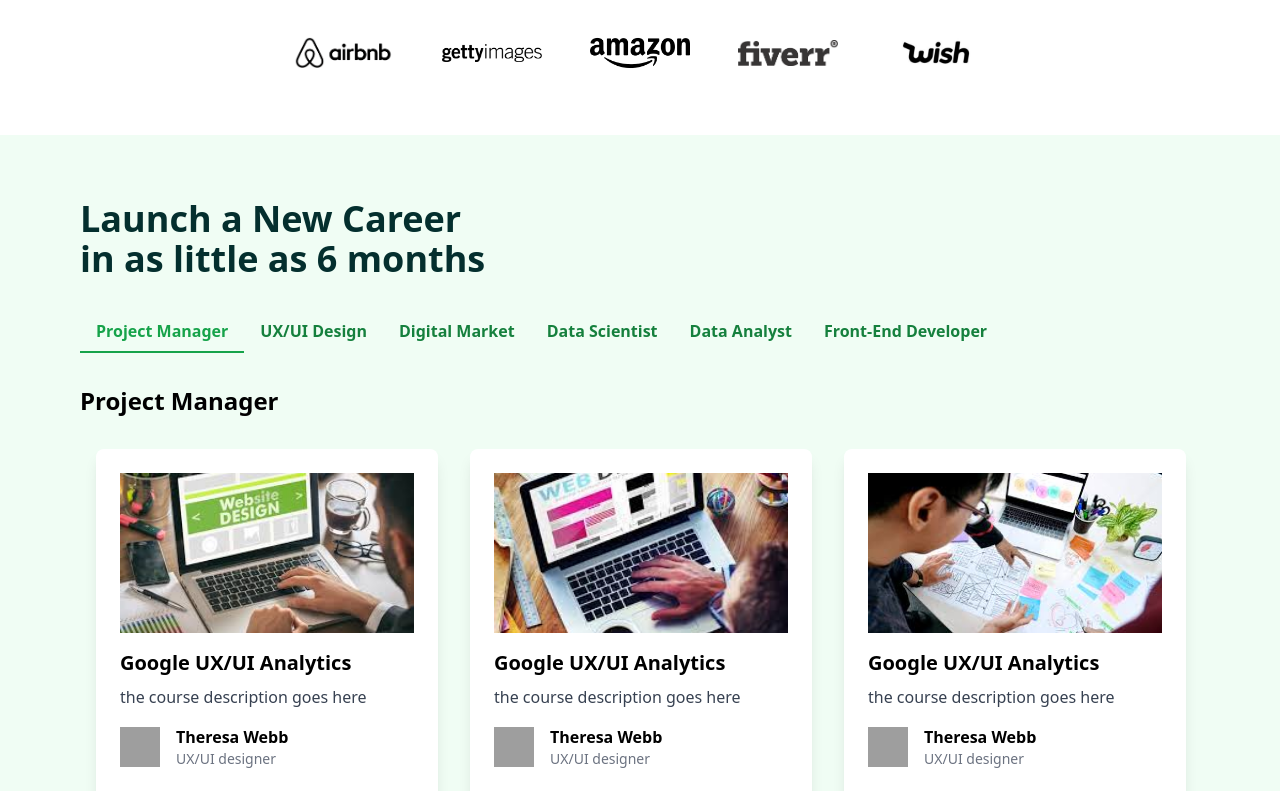
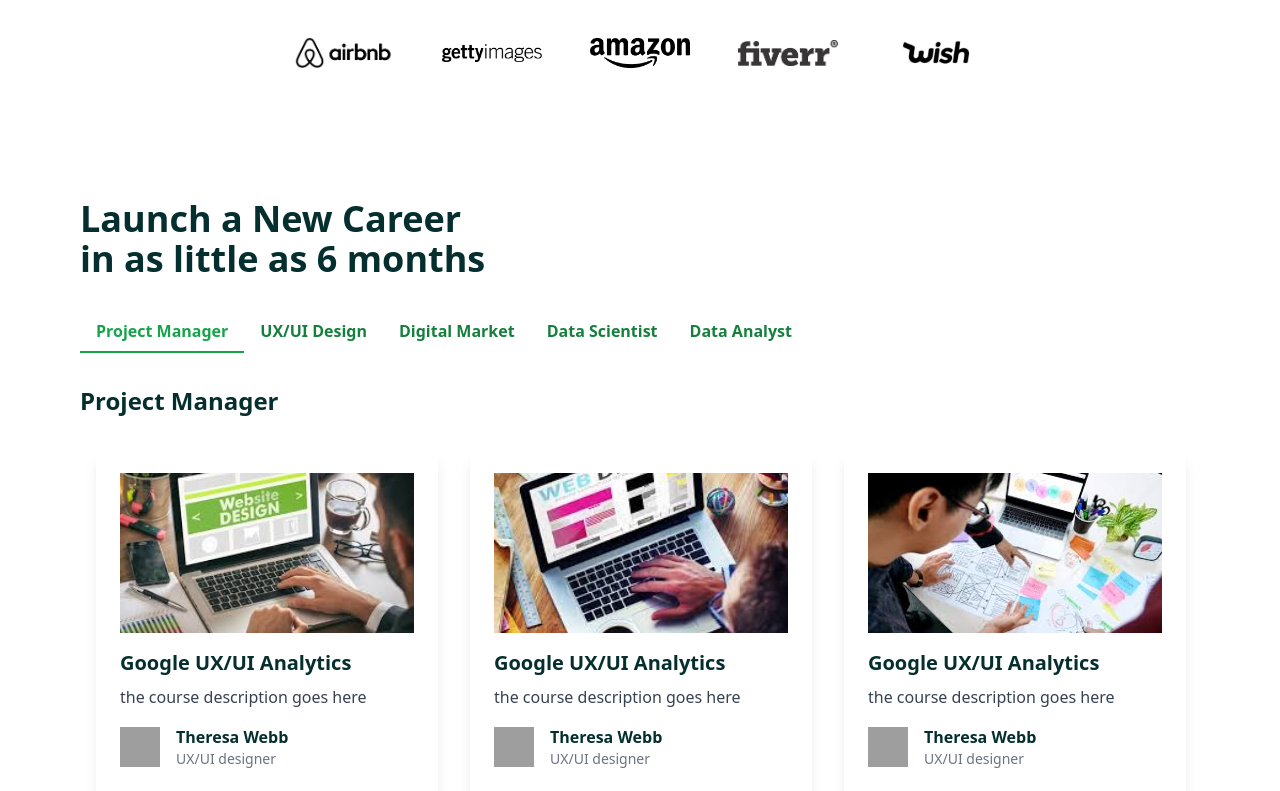
Before and after one commit to ali-khattak/Learning-home-Page, a React (Vite) app: page / in a window 1280 px wide. Shown: the part 720-1511 px from the top of the page. Built offline with nearby package versions, Linux system fonts and the light colour scheme; grey boxes are pictures that could not be loaded; the HTML template or start-up script is replaced by a standard one.

Commit message:
Add files via upload

```diff
--- a/src/components/CoursesSection.jsx
+++ b/src/components/CoursesSection.jsx
@@ -38,207 +38,37 @@ const courses = [
   {
     mainCourse: 'UX/UI Design',
     subCourses: [
-      {
-        image: webDesignImage,
-        title: 'Google UX/UI Analytics',
-        instructor: 'Theresa Webb',
-        designation: 'UX/UI designer',
-        description: 'the course description goes here',
-        rating: 4.8,
-        reviews: '44k reviews',
-      },
-      {
-        image: webImage,
-        title: 'Google UX/UI Analytics',
-        instructor: 'Theresa Webb',
-        designation: 'UX/UI designer',
-        description: 'the course description goes here',
-        rating: 4.8,
-        reviews: '44k reviews',
-      },
-      {
-        image: uiImage,
-        title: 'Google UX/UI Analytics',
-        instructor: 'Theresa Webb',
-        designation: 'UX/UI designer',
-        description: 'the course description goes here',
-        rating: 4.8,
-        reviews: '44k reviews',
-      },
-      {
-        image: mobileUIImage,
-        title: 'Google UX/UI Analytics',
-        instructor: 'Theresa Webb',
-        designation: 'UX/UI designer',
-        description: 'the course description goes here',
-        rating: 4.8,
-        reviews: '44k reviews',
-      },
+      { image: webDesignImage, title: 'Google UX/UI Analytics', instructor: 'Theresa Webb', description: 'the course description goes here', designation: 'UX/UI designer', rating: 4.8, reviews: '44k reviews' },
+      { image: webImage, title: 'Google UX/UI Analytics', instructor: 'Theresa Webb', description: 'the course description goes here', designation: 'UX/UI designer', rating: 4.8, reviews: '44k reviews' },
+      { image: uiImage, title: 'Google UX/UI Analytics', instructor: 'Theresa Webb', designation: 'UX/UI designer', description: 'the course description goes here', rating: 4.8, reviews: '44k reviews' },
+      { image: mobileUIImage, title: 'Google UX/UI Analytics', instructor: 'Theresa Webb', designation: 'UX/UI designer', description: 'the course description goes here', rating: 4.8, reviews: '44k reviews' },
     ],
   },
   {
     mainCourse: 'Digital Market',
     subCourses: [
-      {
-        image: webDesignImage,
-        title: 'Google UX/UI Analytics',
-        instructor: 'Theresa Webb',
-        designation: 'UX/UI designer',
-        description: 'the course description goes here',
-        rating: 4.8,
-        reviews: '44k reviews',
-      },
-      {
-        image: webImage,
-        title: 'Google UX/UI Analytics',
-        instructor: 'Theresa Webb',
-        description: 'the course description goes here',
-        designation: 'UX/UI designer',
-        rating: 4.8,
-        reviews: '44k reviews',
-      },
-      {
-        image: uiImage,
-        title: 'Google UX/UI Analytics',
-        instructor: 'Theresa Webb',
-        designation: 'UX/UI designer',
-        description: 'the course description goes here',
-
-        rating: 4.8,
-        reviews: '44k reviews',
-      },
-      {
-        image: mobileUIImage,
-        title: 'Google UX/UI Analytics',
-        instructor: 'Theresa Webb',
-        designation: 'UX/UI designer',
-        description: 'the course description goes here',
-        rating: 4.8,
-        reviews: '44k reviews',
-      },
+      { image: webDesignImage, title: 'Google UX/UI Analytics', instructor: 'Theresa Webb', description: 'the course description goes here', designation: 'UX/UI designer', rating: 4.8, reviews: '44k reviews' },
+      { image: webImage, title: 'Google UX/UI Analytics', instructor: 'Theresa Webb', description: 'the course description goes here', designation: 'UX/UI designer', rating: 4.8, reviews: '44k reviews' },
+      { image: uiImage, title: 'Google UX/UI Analytics', instructor: 'Theresa Webb', designation: 'UX/UI designer', description: 'the course description goes here', rating: 4.8, reviews: '44k reviews' },
+      { image: mobileUIImage, title: 'Google UX/UI Analytics', instructor: 'Theresa Webb', designation: 'UX/UI designer', description: 'the course description goes here', rating: 4.8, reviews: '44k reviews' },
     ],
   },
   {
     mainCourse: 'Data Scientist',
     subCourses: [
-      {
-        image: webDesignImage,
-        title: 'Google UX/UI Analytics',
-        instructor: 'Theresa Webb',
-        description: 'the course description goes here',
-        designation: 'UX/UI designer',
-        rating: 4.8,
-        reviews: '44k reviews',
-      },
-      {
-        image: webImage,
-        title: 'Google UX/UI Analytics',
-        instructor: 'Theresa Webb',
-        designation: 'UX/UI designer',
-        description: 'the course description goes here',
-        rating: 4.8,
-        reviews: '44k reviews',
-      },
-      {
-        image: uiImage,
-        title: 'Google UX/UI Analytics',
-        instructor: 'Theresa Webb',
-        designation: 'UX/UI designer',
-        description: 'the course description goes here',
-        rating: 4.8,
-        reviews: '44k reviews',
-      },
-      {
-        image: mobileUIImage,
-        title: 'Google UX/UI Analytics',
-        instructor: 'Theresa Webb',
-        designation: 'UX/UI designer',
-        description: 'the course description goes here',
-        rating: 4.8,
-        reviews: '44k reviews',
-      },
+      { image: webDesignImage, title: 'Google UX/UI Analytics', instructor: 'Theresa Webb', description: 'the course description goes here', designation: 'UX/UI designer', rating: 4.8, reviews: '44k reviews' },
+      { image: webImage, title: 'Google UX/UI Analytics', instructor: 'Theresa Webb', description: 'the course description goes here', designation: 'UX/UI designer', rating: 4.8, reviews: '44k reviews' },
+      { image: uiImage, title: 'Google UX/UI Analytics', instructor: 'Theresa Webb', designation: 'UX/UI designer', description: 'the course description goes here', rating: 4.8, reviews: '44k reviews' },
+      { image: mobileUIImage, title: 'Google UX/UI Analytics', instructor: 'Theresa Webb', designation: 'UX/UI designer', description: 'the course description goes here', rating: 4.8, reviews: '44k reviews' },
     ],
   },
   {
     mainCourse: 'Data Analyst',
     subCourses: [
-      {
-        image: webDesignImage,
-        title: 'Google UX/UI Analytics',
-        instructor: 'Theresa Webb',
-        designation: 'UX/UI designer',
-        description: 'the course description goes here',
-        rating: 4.8,
-        reviews: '44k reviews',
-      },
-      {
-        image: webImage,
-        title: 'Google UX/UI Analytics',
-        instructor: 'Theresa Webb',
-        designation: 'UX/UI designer',
-        description: 'the course description goes here',
-        rating: 4.8,
-        reviews: '44k reviews',
-      },
-      {
-        image: uiImage,
-        title: 'Google UX/UI Analytics',
-        instructor: 'Theresa Webb',
-        designation: 'UX/UI designer',
-        description: 'the course description goes here',
-        rating: 4.8,
-        reviews: '44k reviews',
-      },
-      {
-        image: mobileUIImage,
-        title: 'Google UX/UI Analytics',
-        instructor: 'Theresa Webb',
-        designation: 'UX/UI designer',
-        description: 'the course description goes here',
-        rating: 4.8,
-        reviews: '44k reviews',
-      },
-    ],
-  },
-  {
-    mainCourse: 'Front-End Developer',
-    subCourses: [
-      {
-        image: webDesignImage,
-        title: 'Google UX/UI Analytics',
-        instructor: 'Theresa Webb',
-        designation: 'UX/UI designer',
-        description: 'the course description goes here',
-        rating: 4.8,
-        reviews: '44k reviews',
-      },
-      {
-        image: webImage,
-        title: 'Google UX/UI Analytics',
-        instructor: 'Theresa Webb',
-        designation: 'UX/UI designer',
-        description: 'the course description goes here',
-        rating: 4.8,
-        reviews: '44k reviews',
-      },
-      {
-        image: uiImage,
-        title: 'Google UX/UI Analytics',
-        instructor: 'Theresa Webb',
-        designation: 'UX/UI designer',
-        description: 'the course description goes here',
-        rating: 4.8,
-        reviews: '44k reviews',
-      },
-      {
-        image: mobileUIImage,
-        title: 'Google UX/UI Analytics',
-        instructor: 'Theresa Webb',
-        designation: 'UX/UI designer',
-        description: 'the course description goes here',
-        rating: 4.8,
-        reviews: '44k reviews',
-      },
+      { image: webDesignImage, title: 'Google UX/UI Analytics', instructor: 'Theresa Webb', description: 'the course description goes here', designation: 'UX/UI designer', rating: 4.8, reviews: '44k reviews' },
+      { image: webImage, title: 'Google UX/UI Analytics', instructor: 'Theresa Webb', description: 'the course description goes here', designation: 'UX/UI designer', rating: 4.8, reviews: '44k reviews' },
+      { image: uiImage, title: 'Google UX/UI Analytics', instructor: 'Theresa Webb', designation: 'UX/UI designer', description: 'the course description goes here', rating: 4.8, reviews: '44k reviews' },
+      { image: mobileUIImage, title: 'Google UX/UI Analytics', instructor: 'Theresa Webb', designation: 'UX/UI designer', description: 'the course description goes here', rating: 4.8, reviews: '44k reviews' },
     ],
   },
 ];
@@ -256,7 +86,6 @@ const CoursesSection = () => {
       { breakpoint: 1024, settings: { slidesToShow: 2, slidesToScroll: 1, infinite: true, dots: true } },
       { breakpoint: 600, settings: { slidesToShow: 1, slidesToScroll: 1, dots: true } },
     ],
-
   };
 
   const handleCourseChange = (index) => {
@@ -267,8 +96,8 @@ const CoursesSection = () => {
   };
 
   return (
-    <div className="bg-green-50 py-16">
-      <div className="max-w-6xl mx-auto px-4">
+    <div className="text-teal-950 py-16 relative">
+      <div className=" max-w-6xl mx-auto px-4">
         <h2 className="text-4xl font-bold mb-8 text-teal-950">Launch a New Career<br />in as little as 6 months</h2>
         <div className="block md:hidden">
           <Slider
--- a/src/components/Mentors.jsx
+++ b/src/components/Mentors.jsx
@@ -38,8 +38,9 @@ const mentors = [
 const NextArrow = ({ onClick }) => {
   return (
     <div
-      className="absolute bottom-[-60px] right-1 text-2xl text-gray-700 bg-teal-50 border border-gray-300 rounded-full p-2 cursor-pointer z-10"
+      className="text-xl text-green-600 bg-white border border-gray-300 p-1 cursor-pointer ml-2"
       onClick={onClick}
+      style={{ width: '30px', height: '30px', display: 'flex', alignItems: 'center', justifyContent: 'center' }}
     >
       &gt;
     </div>
@@ -49,8 +50,9 @@ const NextArrow = ({ onClick }) => {
 const PrevArrow = ({ onClick }) => {
   return (
     <div
-      className="absolute bottom-[-60px] left-12 text-2xl text-gray-700 bg-teal-50 border border-gray-300 rounded-full p-2 cursor-pointer z-10"
+      className="text-xl text-green-600 bg-white border border-gray-300 p-1 cursor-pointer"
       onClick={onClick}
+      style={{ width: '30px', height: '30px', display: 'flex', alignItems: 'center', justifyContent: 'center' }}
     >
       &lt;
     </div>
@@ -64,8 +66,6 @@ const Mentors = () => {
     speed: 500,
     slidesToShow: 4,
     slidesToScroll: 1,
-    nextArrow: <NextArrow />,
-    prevArrow: <PrevArrow />,
     responsive: [
       {
         breakpoint: 1024,
@@ -100,7 +100,10 @@ const Mentors = () => {
   return (
     <div className="py-16 bg-green-50">
       <div className="max-w-6xl mx-auto px-4 relative">
-        <h2 className="text-3xl font-bold mb-8 text-center">Meet our professional <span className="text-indigo-600">mentors.</span></h2>
+        <h2 className="text-3xl font-bold mb-8 text-left text-green-800">
+          Meet our professional <br />
+          mentors
+        </h2>
         <Slider {...settings}>
           {mentors.map((mentor, index) => (
             <div key={index} className="px-2">
@@ -117,6 +120,10 @@ const Mentors = () => {
             </div>
           ))}
         </Slider>
+        <div className="flex justify-start mt-8 space-x-2">
+          <PrevArrow />
+          <NextArrow />
+        </div>
       </div>
     </div>
   );
```
Also changed, not shown: src/components/HeroSection.jsx (+38 -7 lines).
